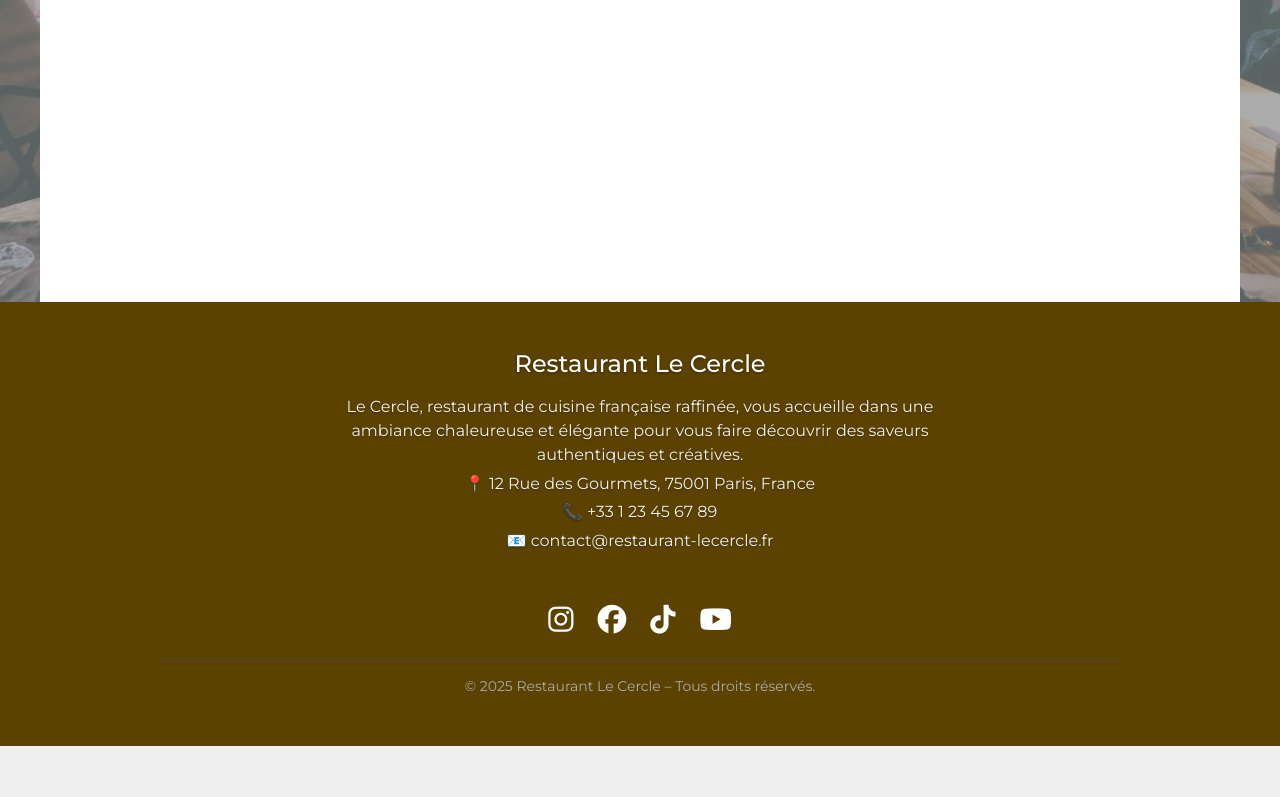
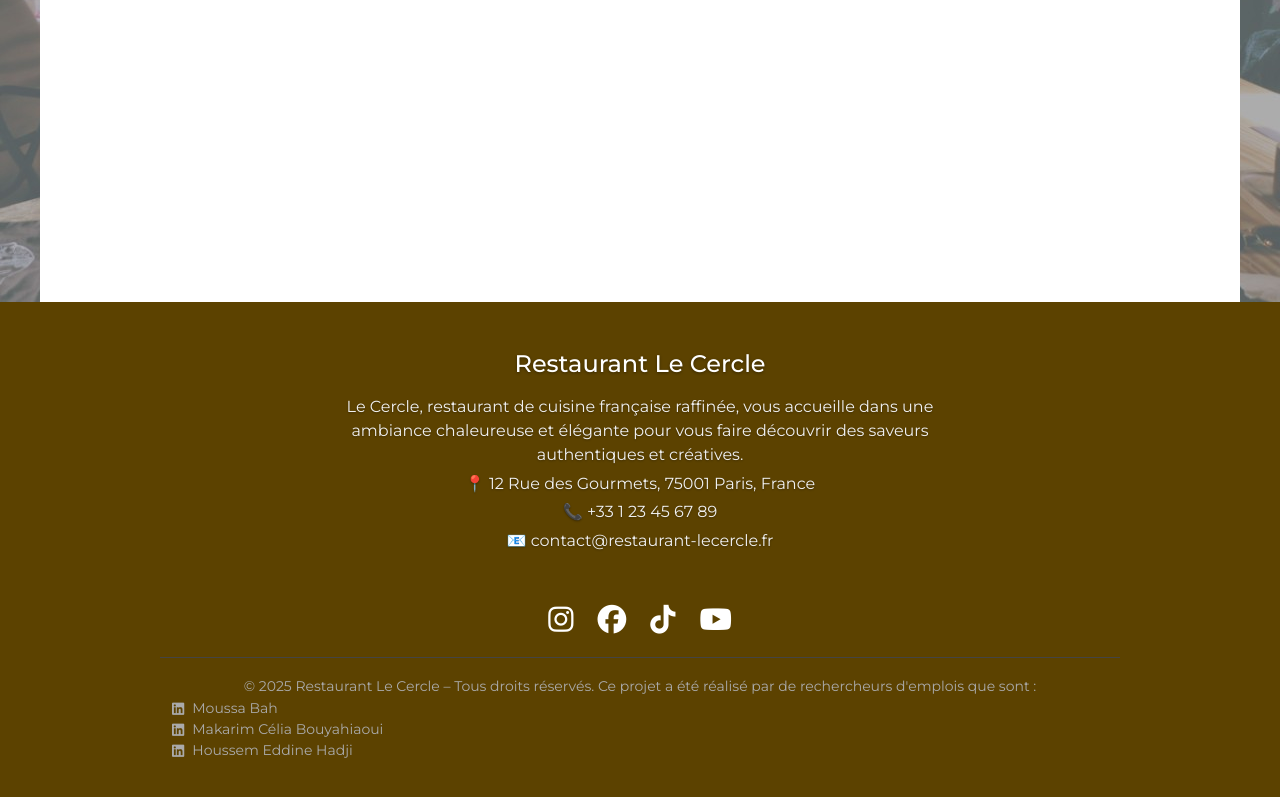
Before and after one commit to houssem23uha/restaurant, a React (Vite) app: page /orders in a window 1280 px wide. Shown: the part 522-1319 px from the top of the page. Before the commit the page ends 1268 px from the top, so only its background shows below. Built offline with nearby package versions, Linux system fonts and the light colour scheme; no server answers; a web font is replaced by a local one.

Commit message:
maj des styles

```diff
--- a/src/components/Content.tsx
+++ b/src/components/Content.tsx
@@ -1,4 +1,4 @@
-import {BrowserRouter, Route, Routes} from "react-router-dom";
+import {Route, Routes} from "react-router-dom";
 import Menu from "./Menu";
 import HomeContent from "./HomeContent";
 import FavoriteDishes from "./FavoriteDishes";
--- a/src/components/Footer.tsx
+++ b/src/components/Footer.tsx
@@ -63,7 +63,45 @@ function Footer() {
             </div>
 
             <div className={`${styles.footerBottom} col-12 mt-3`}>
-              <small>© 2025 Restaurant Le Cercle – Tous droits réservés.</small>
+              <small>© 2025 Restaurant Le Cercle – Tous droits réservés.
+                Ce projet a été réalisé par de rechercheurs d'emplois que sont :
+                <ul>
+                  <li>
+                    <a
+                        href="https://www.linkedin.com/in/moussa-bah-751923227/"
+                        target="_blank"
+                        rel="noopener noreferrer"
+                        aria-label="Linkedin - Moussa Bah"
+                        style={{ display: 'flex', alignItems: 'center', gap: '8px' }}
+                    >
+                      <i className="fa-brands fa-linkedin"></i> Moussa Bah
+                    </a>
+                  </li>
+                  <li>
+                    <a
+                        href="https://www.linkedin.com/in/makarim-célia-bouyahiaoui?utm_source=share&utm_campaign=share_via&utm_content=profile&utm_medium=android_app"
+                        target="_blank"
+                        rel="noopener noreferrer"
+                        aria-label="Linkedin - Makarim Célia Bouyahiaoui"
+                        style={{ display: 'flex', alignItems: 'center', gap: '8px' }}
+                    >
+                      <i className="fa-brands fa-linkedin"></i> Makarim Célia Bouyahiaoui
+                    </a>
+                  </li>
+                  <li>
+                    <a
+                        href="https://fr.linkedin.com/in/houssem-eddine-hadji-380952103"
+                        target="_blank"
+                        rel="noopener noreferrer"
+                        aria-label="Linkedin - Houssem Eddine Hadji"
+                        style={{ display: 'flex', alignItems: 'center', gap: '8px' }}
+                    >
+                      <i className="fa-brands fa-linkedin"></i> Houssem Eddine Hadji
+                    </a>
+                  </li>
+                </ul>
+
+              </small>
             </div>
           </div>
         </div>
--- a/src/components/OrderList.tsx
+++ b/src/components/OrderList.tsx
@@ -28,7 +28,7 @@ function OrderList() {
       <div
         className={`${styles.MenuTitle} d-flex justify-content-center mb-3 page-title`}
       >
-        <h1>Commandes</h1>
+        <h1>Mes Commandes</h1>
       </div>
 
       <div className="my-5">
```
